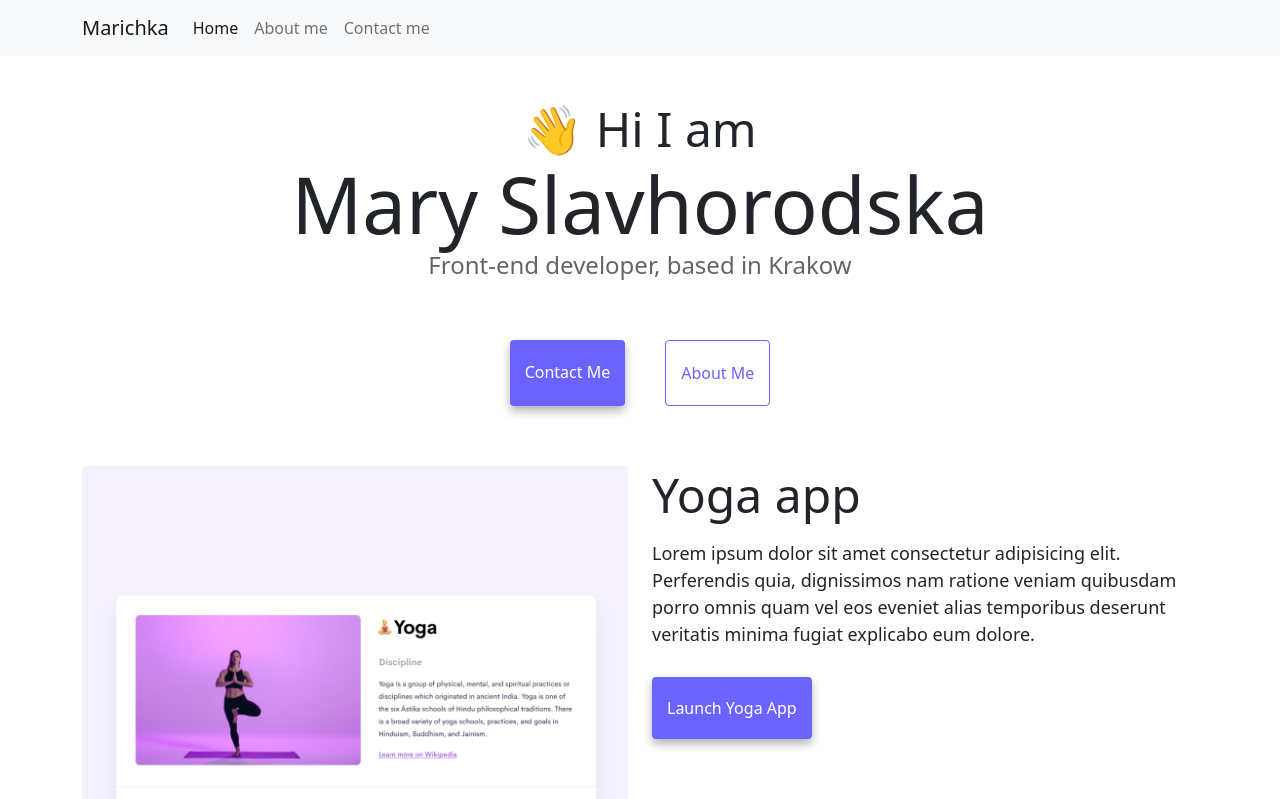
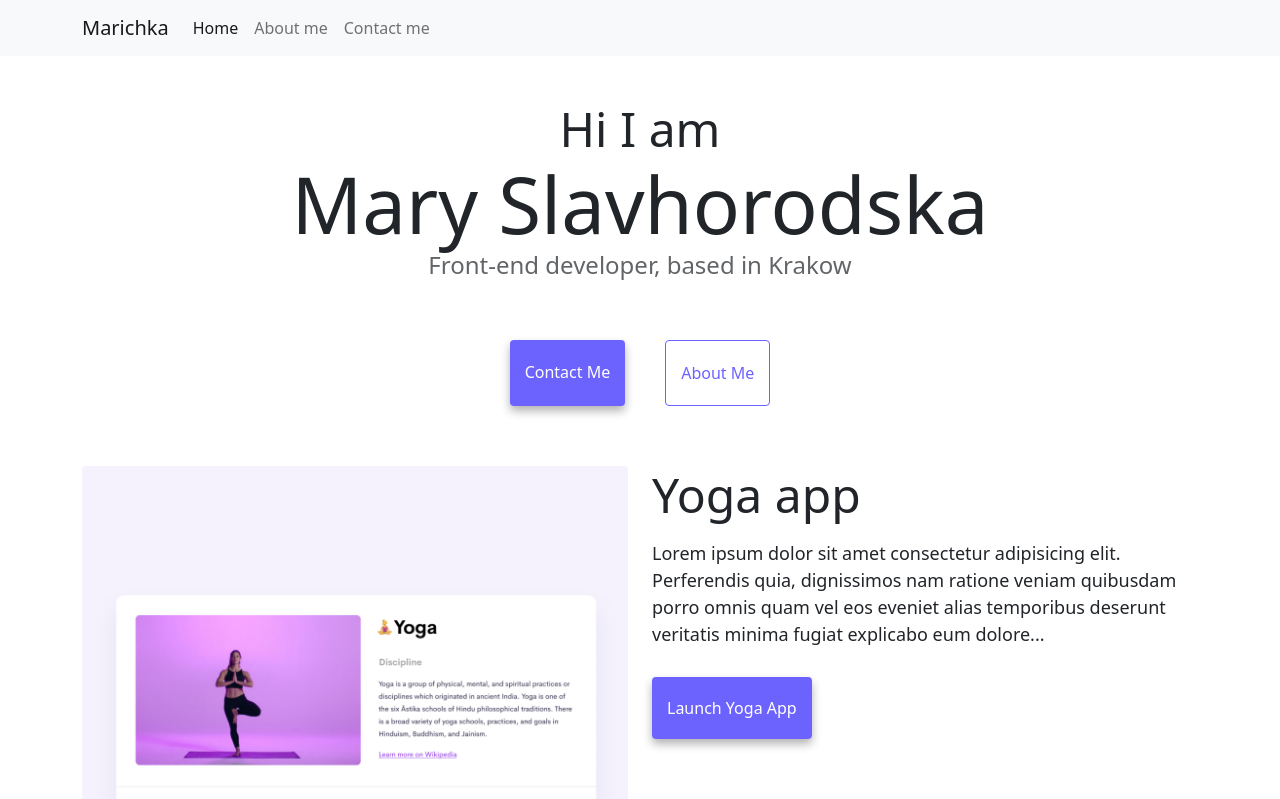
Before and after one commit to MarySlavhorodska/responsive-2week, a website: page index.html in a window 1280 px wide. Shown: the top 799 px of the page. Drawn offline with nearby package versions, Linux system fonts and the light colour scheme.

Commit message:
Update index.html

```diff
--- a/index.html
+++ b/index.html
@@ -39,7 +39,7 @@
                 </div>
             </div>
         </nav>
-        <h2 class="text-center">👋 Hi I am</h2>
+        <h2 class="text-center">Hi I am</h2>
         <h1 class="text-center">Mary Slavhorodska</h1>
         <h3 class="text-center">Front-end developer, based in Krakow</h3>
         <div class="navigation-links">
@@ -57,7 +57,7 @@
                         Lorem ipsum dolor sit amet consectetur adipisicing elit. Perferendis
                         quia, dignissimos nam ratione veniam quibusdam porro omnis quam vel
                         eos eveniet alias temporibus deserunt veritatis minima fugiat
-                        explicabo eum dolore.
+                        explicabo eum dolore...
                     </p>
                     <div class="mt-5">
                         <a href="#" class="primary-link">Launch Yoga App</a>
```
Lines whose indentation alone changed are shown as unchanged.
